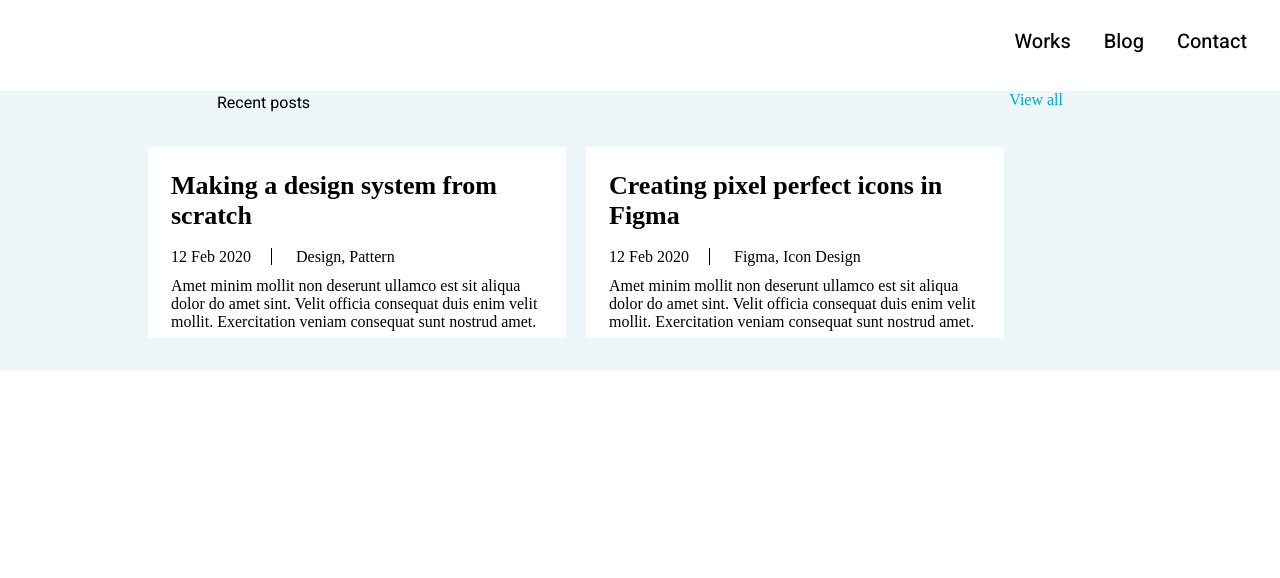
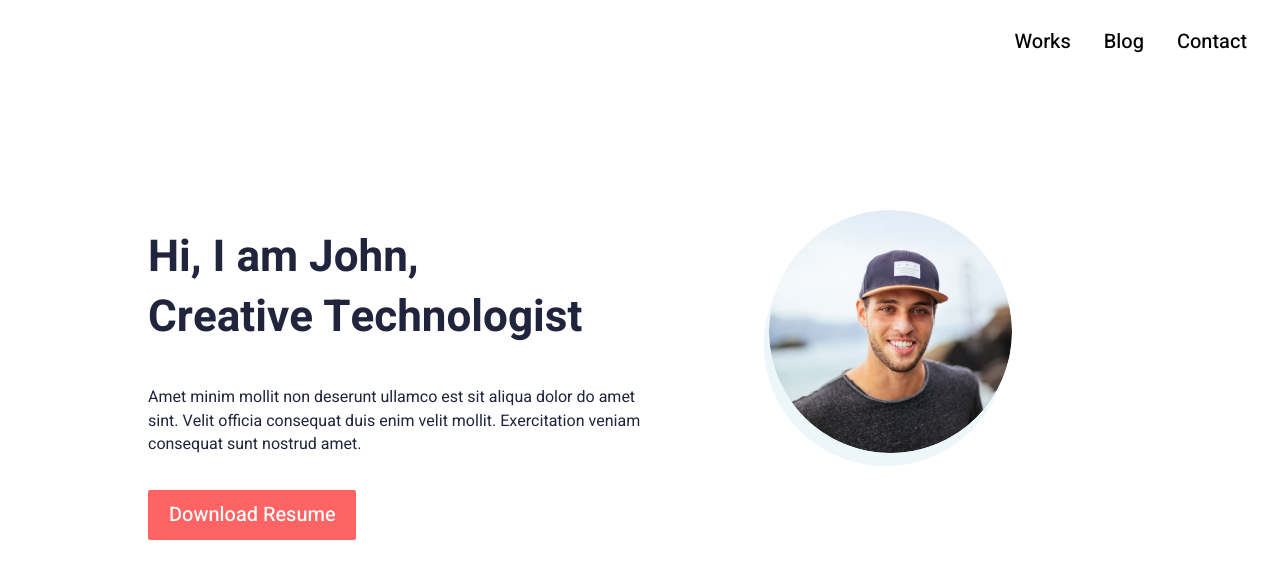
Before and after one commit to ngoclien08/html-css-training, a website built with Parcel: page practice-one/src/index.html in a window 1280 px wide. Built offline with nearby package versions, Linux system fonts and the light colour scheme.

Commit message:
update introduction

```diff
--- a/practice-one/src/index.html
+++ b/practice-one/src/index.html
@@ -17,7 +17,7 @@
     </nav>
   </header>
 
-  <!-- <section class="introduction">
+  <section class="introduction">
     <div class="content">
       <h1>Hi, I am John,<br>
           Creative Technologist</h1>
@@ -30,11 +30,12 @@
       <button class="btn-downloadresume">Download Resume</button>
     </div>
     <div class="imagine">
-      <img src="./assets/images/profile.png" alt="profile">
+        <div class="circle"></div>
+      <img src="./assets/images/profile.png" alt="profile" class="profile-image">
+      <img src="./assets/images/wallpaper.png" alt="wallpaper" class="overlay">
     </div>
-  </section> -->
-
-  <section class="recent-posts-container">
+  </section>
+ <!-- <section class="recent-posts-container">
    <div class="recent-posts-label">
         <h2 class="recent-tag">Recent posts</h2>
         <a class="view-tag" href="#">View all</a>
@@ -58,8 +59,7 @@
             <p class="post-text">Amet minim mollit non deserunt ullamco est sit aliqua dolor do amet sint. Velit officia consequat duis enim velit mollit. Exercitation veniam consequat sunt nostrud amet.</p>
         </div>
    </div>
-  </section>
-
+  </section> -->
   <!-- <section class="featured-works">
     <div class="featured-works">
     <h2>Featured works</h2>
--- a/practice-one/src/styles/base/variable.css
+++ b/practice-one/src/styles/base/variable.css
@@ -1,11 +1,12 @@
 :root {
+    --font-family:'Heebo';
     --primary-color:#FF6464;
     --secondary-color:#00A8CC;
     --color-light: #FFF;
     --bg-color:#EDF7FA;
     --dark-text-color: #21243D;
     --light-text-color: #8695A4;
-    --font-family:'Heebo';
+
     --font-weight-bold: 900;
     --font-weight-semibold: 700;
     --font-weight-medium: 500;
--- a/practice-one/src/styles/sections/introduction.css
+++ b/practice-one/src/styles/sections/introduction.css
@@ -1,29 +1,25 @@
-/* .introduction {
+.introduction {
     display: flex;
-    justify-content: space-between;
-    align-items: center;
-    margin: 0 auto;
-    max-width: 1200px;
-    padding: 20px;
+    padding: 0 148px ;
 }
 
 .content {
     width: 506px;
     height: 105px;
-    margin-top: 228px;
     color: var(--dark-text-color);
-    font-family: 'Heebo', sans-serif;
+    font-family: var(--font-family);
     font-weight: var(--font-weight-semibold);
     font-size: var(--font-size-bg);
     line-height: 60px;
+    margin: 144px 110px 0 0;
 }
 
 .text-content {
     width: 497px;
     height: 66px;
-    margin-top: 15px;
+    margin-top: 38px;;
     color: var(--dark-text-color);
-    font-family: 'Heebo', sans-serif;
+    font-family: var(--font-family);
     font-weight: var(--font-weight-regular);
     font-size: var(--font-size-sm);
     line-height: 23.5px;
@@ -31,11 +27,11 @@
 
 .btn-downloadresume {
     display: inline-block;
-    padding: 10px 20px;
-    margin-top: 20px;
-    background-color: #FF6464;
-    color: #FFFFFF;
-    font-family: 'Heebo', sans-serif;
+    padding: 10px 20px 10px 21px;;
+    margin-top: 38px;
+    background-color: var(--primary-color);
+    color: var(--color-light);
+    font-family: var(--font-family);
     font-weight: var(--font-weight-medium);
     font-size: var(--font-size-lg);
     line-height: 29.38px;
@@ -46,15 +42,38 @@
 }
 
 .imagine{
-    position: absolute;
+    position: relative;
     width: 243px;
     height: 243px;
-    top: 210px;
-    left: 760px;
-    border-radius: 50%;
-    overflow: hidden;
+    margin-top: 139px;
 }
 
+.circle {
+    position: absolute;
+    top: 0;
+    left: 0;
+    width: 243px;
+    height: 243px;
+    background-color: var(--bg-color);
+    border-radius: 50%;
+    z-index: 1;
+}
+
+.profile-image {
+    width: 243px;
+    height: 243px;
+    object-fit: cover;
+    border-radius: 50%;
+    position: absolute;
+    bottom: 13px;
+    left: 5px;
+    z-index: 2;
+}
+.overlay {
+    opacity: 0.7;
+    top: 0;
+    left: 0;
+}
 .btn-downloadresume:hover {
     background-color: #e65555;
-} */
+}
```
Also changed, not shown: practice-one/src/assets/images/wallpaper.png (added).
